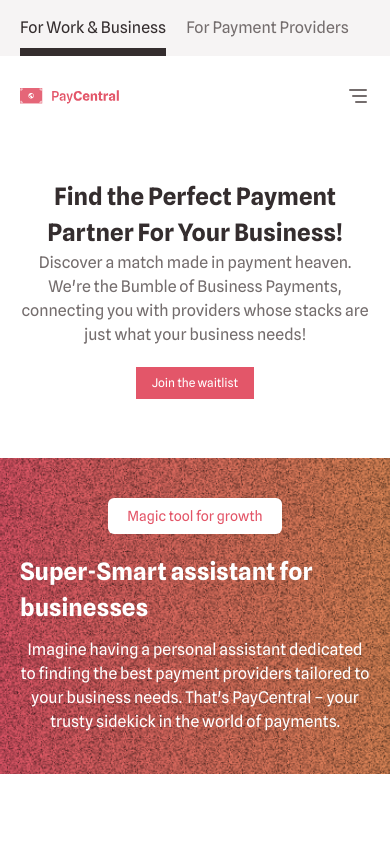
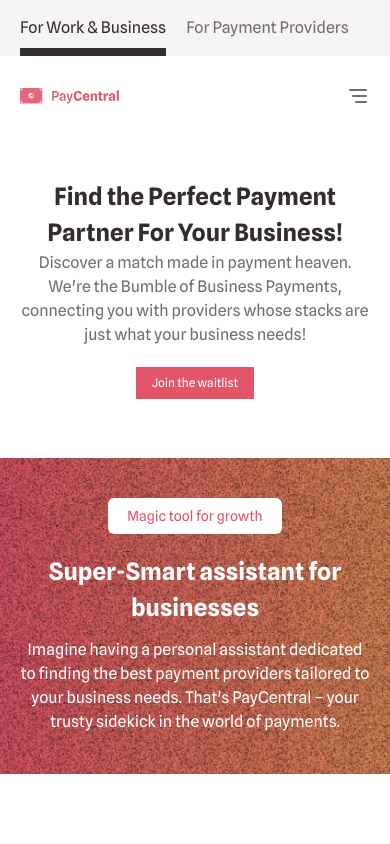
Before and after one commit to adaji025/pay-central-landing-page, a React (Vite) app: page / in a window 390 px wide. Shown: the top 844 px of the page. Built offline with nearby package versions, Linux system fonts and the light colour scheme; no server answers.

Commit message:
center growth text

```diff
--- a/src/pages/WorkBusiness/components/Growth.tsx
+++ b/src/pages/WorkBusiness/components/Growth.tsx
@@ -10,7 +10,7 @@
               Magic tool for growth
             </Button>
           </div>
-          <div className="mt-5 font-bold text-[24px] lg:text-[40px] max-w-[438px]">
+          <div className="mt-5 font-bold text-[24px] lg:text-[40px] max-w-[438px] text-center md:text-start">
             Super-Smart assistant for businesses
           </div>
         </div>
```
